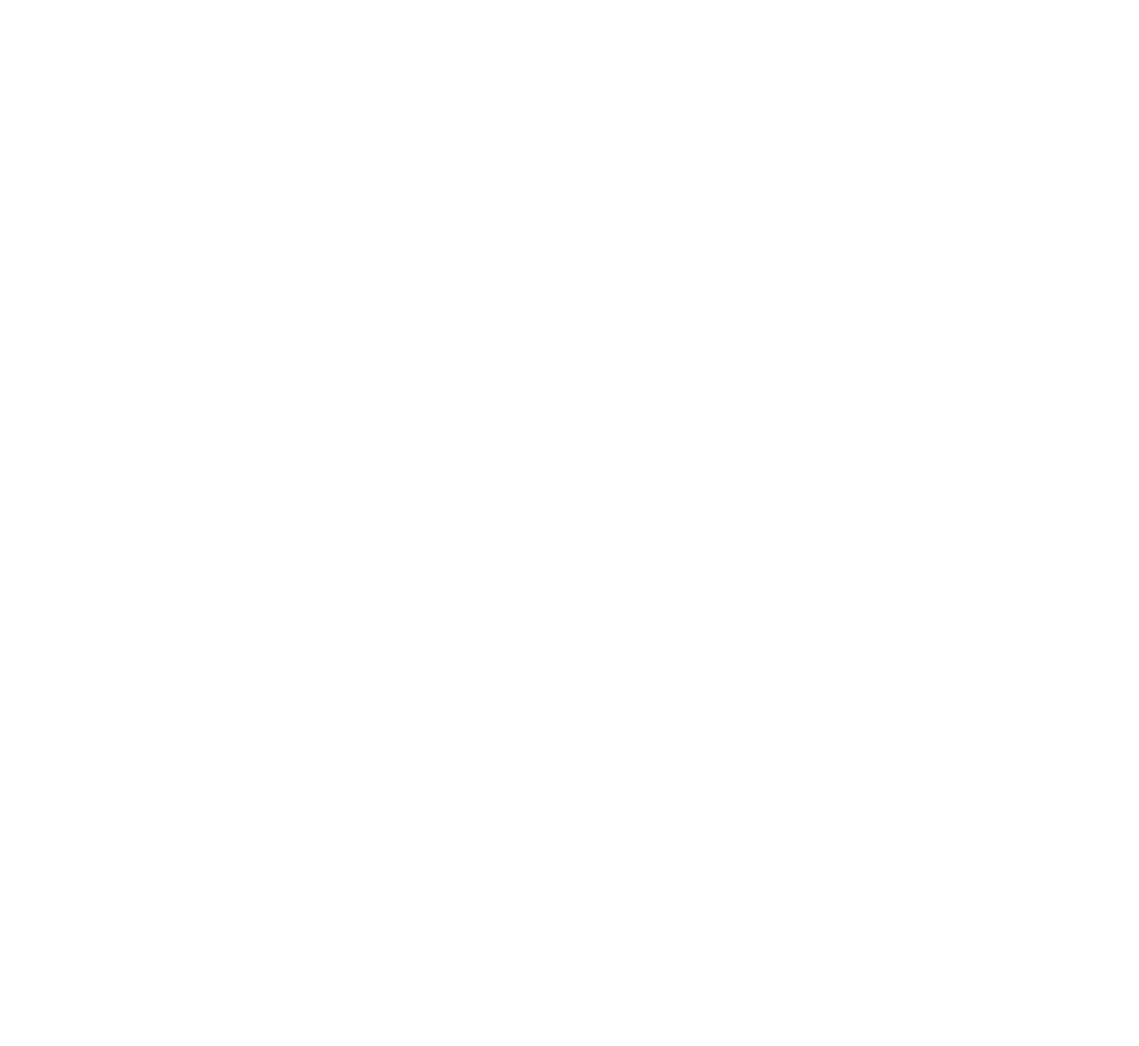
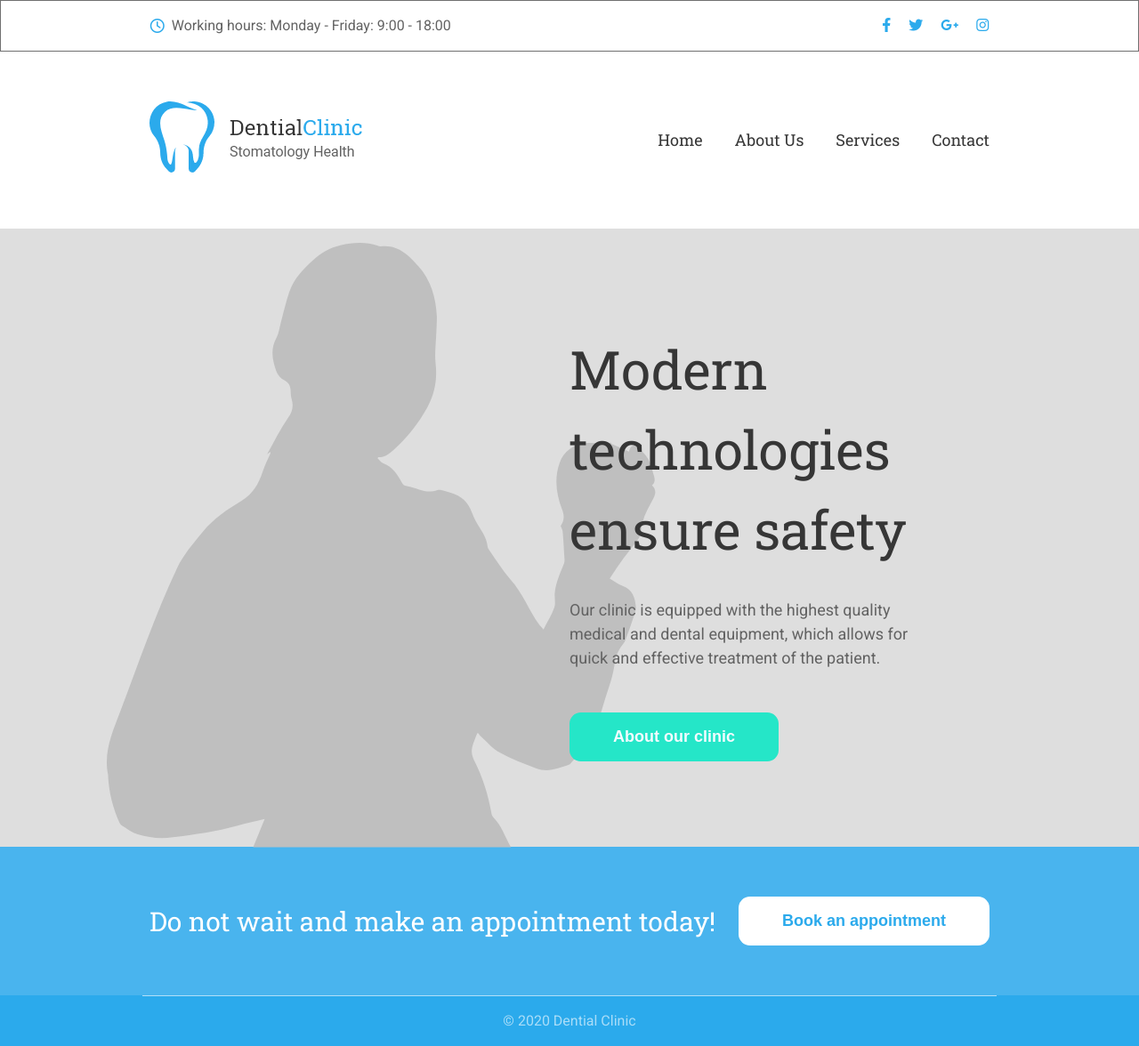
Before and after one commit to LinneaNorlin/HTML-CSS-inl1, a plain HTML site: page index.html in a window 1280 px wide. Shown: the whole page at 89% size. Before the commit the page ends 800 px from the top, so only its background shows below. Drawn offline with Linux system fonts and the light colour scheme.

Commit message:
Desktop G-nivå

```diff
--- a/index.html
+++ b/index.html
@@ -5,8 +5,82 @@
     <meta http-equiv="X-UA-Compatible" content="IE=edge">
     <meta name="viewport" content="width=device-width, initial-scale=1.0">
     <title>Dential Clinic</title>
+
+    <link rel="stylesheet" href="https://cdnjs.cloudflare.com/ajax/libs/font-awesome/6.0.0-beta2/css/all.min.css" integrity="sha512-YWzhKL2whUzgiheMoBFwW8CKV4qpHQAEuvilg9FAn5VJUDwKZZxkJNuGM4XkWuk94WCrrwslk8yWNGmY1EduTA==" crossorigin="anonymous" referrerpolicy="no-referrer" />
+    <link rel="stylesheet" href="styles.css">
+
 </head>
 <body>
 
+    <!-- Top menu start -->
+    <nav class="top-nav bg-light">
+        <div class="container flex">
+
+            <div class="flex">
+                <i class="far fa-clock top-icon p-r"></i>
+                <p>Working hours: Monday - Friday: 9:00 - 18:00</p>
+            </div>
+
+            <div>
+                <a href="#" class="top-icon p-l"><i class="fab fa-facebook-f"></i></a>
+                <a href="#" class="top-icon p-l"><i class="fab fa-twitter"></i></a>
+                <a href="#" class="top-icon p-l"><i class="fab fa-google-plus-g"></i></a>
+                <a href="#" class="top-icon p-l"><i class="fab fa-instagram"></i></a>
+            </div>
+
+        </div>
+    </nav>
+    <!-- Top menu end -->
+    <!-- Main menu start-->
+    <nav class="main-nav">
+        <div class="container flex">
+
+            <div>
+                <!-- Ändra bilden och sätt bara tanden som logga och skriv texten själv? -->
+                <a href="#" class="logo-link"><img src="img/LogoText.png" alt="Logotype"></a>
+            </div>
+
+            <div>
+                <a href="#" class="nav-link">Home</a>
+                <a href="#" class="nav-link">About Us</a>
+                <a href="#" class="nav-link">Services</a>
+                <a href="#" class="nav-link">Contact</a>
+            </div>
+
+        </div>
+    </nav>
+    <!-- Main menu end -->
+    <!-- Showcase start -->
+        <!-- Hur noggrant, sätta höjder på divarna top main osv för att få rätt förhållanden jmf xd? -->
+    <section id="showcase">
+        <div class="container flex">
+
+            <div class="w-50">
+                <img src="img/placehold1.png" alt="human silhouette">
+            </div>
+
+            <div class="showcase-right w-50">
+                <p class="title">Modern technologies ensure safety</p>
+                <p class="text">Our clinic is equipped with the highest quality medical and dental equipment, which allows for quick and effective treatment of the patient.</p>
+                <button class="btn btn-primary">About our clinic</button>
+            </div>
+
+        </div>
+    </section>
+<!-- Showcase end -->
+
+<!-- Appointment -->
+<div class="appointment">
+    <div class="container flex">
+        <p>Do not wait and make an appointment today!</p>
+        <button class="btn btn-secondary">Book an appointment</button>
+    </div>
+</div>
+
+<!-- Footer -->
+<footer class="footer">
+    <p class="container line">© 2020 Dential Clinic</p>
+</footer>
+
 </body>
 </html>
--- /dev/null
+++ b/styles.css
@@ -0,0 +1,158 @@
+@import url('https://fonts.googleapis.com/css2?family=Roboto&family=Roboto+Slab&display=swap');
+
+:root {
+    --title-color: #363636;
+    --grey-text: #626262;
+    --light-text: #F3FBFF;
+    --blue-color: #2BAAEC;
+    --green-color: #25E6C8;
+    --placehold-grey: #DEDEDE;
+}
+* {
+    margin: 0;
+    padding: 0;
+    box-sizing: border-box;
+}
+html, body {
+    font-family: 'Roboto', sans-serif;
+    line-height: 1.5;
+}
+
+/* sätter vidd 75% för detta är desktop, om gör mobil sätt 100% först och ändra för desktopgränserna... */
+.container {
+    width: 75%;
+    margin: auto;
+    padding: 0 0.5rem;
+}
+.flex {
+    display: flex;
+    justify-content: space-between;
+    align-items: center;
+}
+.btn {
+    font-size: 1.125rem;
+    font-weight: bold;
+    padding: 1rem 3rem;
+    border: 1px solid transparent;
+    border-radius: 0.8rem;
+    margin: 1rem 0;
+    outline: none;
+    cursor: pointer;
+    background-color: transparent;
+}
+.btn-primary {
+    background-color: var(--green-color);
+    color: var(--light-text);
+}
+.btn-primary:hover {
+    background-color: var(--blue-color);
+    color: #ffffff;
+}
+.btn-secondary {
+    background-color: #ffffff;
+    color: var(--blue-color);
+}
+.btn-secondary:hover {
+    background-color: #2ba8ecda;
+    color: #ffffff;
+    border: 2px solid #ffffff;
+}
+
+/* Top menu */
+.top-nav {
+    font-size: 1rem;
+    padding: 1rem 0;
+    align-content: center;
+}
+.bg-light {
+    background-color: #fff;
+    color: var(--grey-text);
+    border: 1px solid #707070;
+}
+.top-icon {
+    color: var(--blue-color);
+}
+.p-r {
+    padding-right: .5rem;
+}
+.p-l {
+    padding-left: 1rem;
+}
+.top-nav a:hover {
+    color: var(--green-color);
+}
+
+/* Main menu */
+.main-nav {
+    padding: 3.5rem 0;
+}
+.logo-link img {
+    height: 5rem;
+}
+.nav-link {
+    font-family: 'Roboto Slab', serif;
+    font-size: 1.125rem;
+    color: var(--title-color);
+    text-decoration: none;
+    padding-left: 2rem;
+}
+
+/* Showcase */
+#showcase {
+    background-color: var(--placehold-grey);
+    padding-top: 1rem;
+}
+#showcase img {
+    margin-bottom: -.5rem;
+    margin-left: -3rem;
+}
+/* Detta behöver ändras, gör grid? Hur funkar flex:1 (*2, vänster resp höger)?*/
+.w-50 {
+    width: 50%;
+}
+.showcase-right {
+    text-align: left;
+    padding-right: 3.5rem;
+}
+.title {
+    font-family: 'Roboto Slab', serif;
+    font-size: 3.75rem;
+    color: var(--title-color);
+    margin-top: 1rem;
+    margin-bottom: 2rem;
+}
+.text {
+    font-size: 1.125rem;
+    color: var(--grey-text);
+    margin-top: 1rem;
+    margin-bottom: 2rem;
+}
+
+/* Appointment */
+.appointment {
+    /* Hur gör man exakt 80% opacity på blå färgen? */
+    background-color: #2ba8ecda;
+    color: #ffffff;
+    font-family: 'Roboto Slab', serif;
+    font-size: 1.875rem;
+    padding: 2.5rem 0;
+    align-content: center;
+}
+.appointment .btn-secondary:hover {
+    background-color: transparent;
+}
+/* Footer */
+    /* Hur gör man exakt 60% opacity på textfärgen? */
+.footer {
+    background-color: var(--blue-color);
+    padding-bottom: 1rem;
+}
+.footer p {
+    color: #f3fbffa2;
+    font-size: 1rem;
+    padding-top: 1rem;
+    text-align: center;
+}
+.line {
+    border-top: 0.1px solid #ffffffa1;
+}
```
Also changed, not shown: img/Implants.png (added), img/Inspection.png (added), img/Logo.png (added), img/LogoText.png (added), img/Polish.png (added), img/Protection.png (added), img/Removal.png (added), img/Tartar.png (added), img/placehold.svg (added), img/placehold1.png (added), img/placehold2.png (added).
